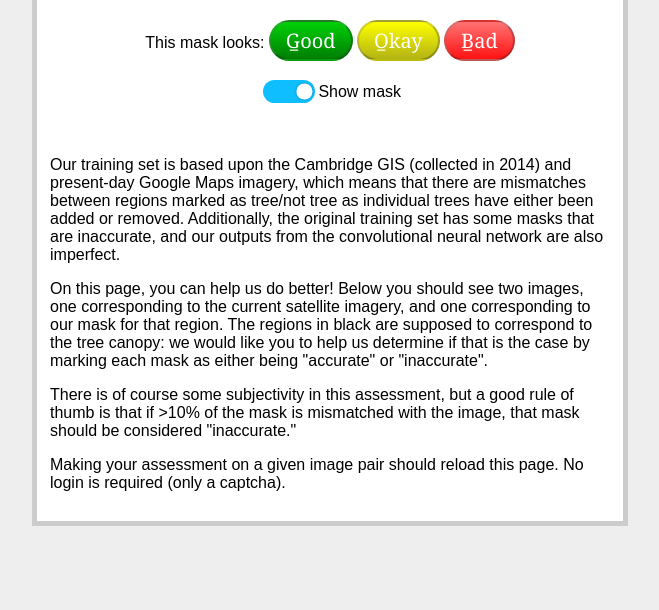
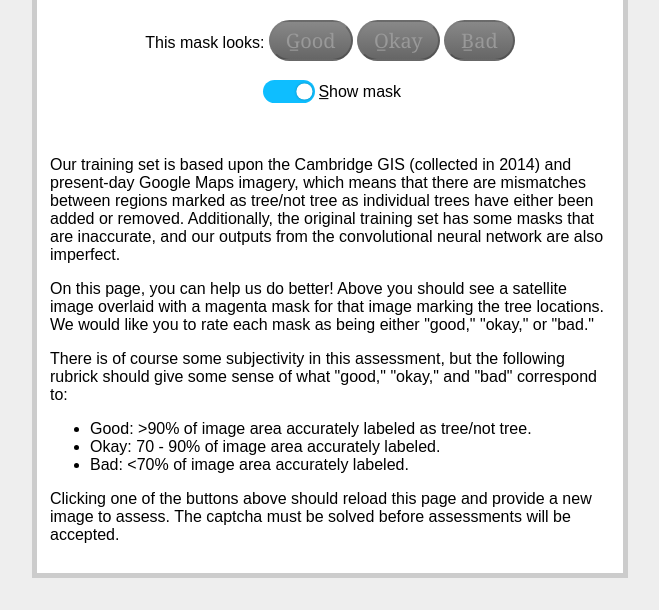
Before and after one commit to guillochon/humantree, a Flask app: page /help in a window 1280 px wide. Shown: the part 530-1140 px from the top of the page, without its empty margins (310-969 px from the left). Before the commit the page ends 1056 px from the top, so only its background shows below. Run offline with Flask 2, Linux system fonts and the light colour scheme; parts of the project's set-up code (start-up, migrations or seed data) failed here and were passed over; some libraries are stand-ins or nearby versions.

Commit message:
ENH: add keyboard shortcuts

```diff
--- a/humantree/static/style.css
+++ b/humantree/static/style.css
@@ -227,7 +227,7 @@
   -moz-border-radius: 28;
   border-radius: 28px;
   font-family: Georgia;
-  color: #ffffff;
+  color: #fff;
   font-size: 20px;
   padding: 5px 15px 5px 15px;
   text-decoration: none;
@@ -254,7 +254,7 @@
   -moz-border-radius: 28;
   border-radius: 28px;
   font-family: Georgia;
-  color: #ffffff;
+  color: #fff;
   font-size: 20px;
   padding: 5px 15px 5px 15px;
   text-decoration: none;
@@ -281,7 +281,7 @@
   -moz-border-radius: 28;
   border-radius: 28px;
   font-family: Georgia;
-  color: #ffffff;
+  color: #fff;
   font-size: 20px;
   padding: 5px 15px 5px 15px;
   text-decoration: none;
@@ -297,7 +297,7 @@
   text-decoration: none;
 }
 
-.btn:disabled .btn-red:disabled {
+.btn:disabled, .btn-red:disabled, .btn-yellow:disabled {
   background: #888;
   background-image: -webkit-linear-gradient(top, #888, #666);
   background-image: -moz-linear-gradient(top, #888, #666);
@@ -305,6 +305,7 @@
   background-image: -o-linear-gradient(top, #888, #666);
   background-image: linear-gradient(to bottom, #888, #666);
   text-decoration: none;
+  color: #999;
 }
 
 .btn:focus {
--- a/humantree/static/validate.js
+++ b/humantree/static/validate.js
@@ -1,3 +1,18 @@
+document.onkeyup = function(e) {
+  if (e.which == 71) {
+    document.getElementById('good').click();
+  }
+  else if (e.which == 79) {
+    document.getElementById('okay').click();
+  }
+  else if (e.which == 66) {
+    document.getElementById('bad').click();
+  }
+  else if (e.which == 83) {
+    document.getElementById('maskcheck').click();
+  }
+};
+
 function insertSrcs() {
   var ids = document.head.querySelector("[property=ids]").content.split(',');
   var i = Math.floor(Math.random() * ids.length);
--- a/humantree/templates/help.html
+++ b/humantree/templates/help.html
@@ -12,14 +12,14 @@
 </div>
 <form action="help" id="help" method="post">
   <input type="hidden" name="mask-num" id="mask-num">
-  <p class="centered">
+  <p class="centered" id="assess">
     This mask looks:
     <button type="submit" class="btn good" name="good" id="good" {% if captcha %} disabled {% endif %}>G&#818;ood</button>
     <button type="submit" class="btn-yellow good" name="okay" id="okay" {% if captcha %} disabled {% endif %}>O&#818;kay</button>
     <button type="submit" class="btn-red bad" name="bad" id="bad" {% if captcha %} disabled {% endif %}>B&#818;ad</button>
     <div class="showmask">
       <div class="switch_box box_1">
-        <input type="checkbox" class="switch_1" id="maskcheck" checked onclick="toggleMask()"><label>Show mask</label>
+        <input type="checkbox" class="switch_1" id="maskcheck" checked onclick="toggleMask()"><label>S&#818;how mask</label>
       </div>
     </div>
     <div class="error" {% if success %} style="display:none" {% endif %}>Captcha not valid!</div>
@@ -34,9 +34,15 @@
 
 <p>Our training set is based upon the Cambridge GIS (collected in 2014) and present-day Google Maps imagery, which means that there are mismatches between regions marked as tree/not tree as individual trees have either been added or removed. Additionally, the original training set has some masks that are inaccurate, and our outputs from the convolutional neural network are also imperfect.</p>
 
-<p>On this page, you can help us do better! Below you should see two images, one corresponding to the current satellite imagery, and one corresponding to our mask for that region. The regions in black are supposed to correspond to the tree canopy: we would like you to help us determine if that is the case by marking each mask as either being "accurate" or "inaccurate".</p>
+<p>On this page, you can help us do better! Above you should see a satellite image overlaid with a magenta mask for that image marking the tree locations. We would like you to rate each mask as being either "good," "okay," or "bad."</p>
 
-<p>There is of course some subjectivity in this assessment, but a good rule of thumb is that if >10% of the mask is mismatched with the image, that mask should be considered "inaccurate."</p>
+<p>There is of course some subjectivity in this assessment, but the following rubrick should give some sense of what "good," "okay," and "bad" correspond to:</p>
 
-<p>Making your assessment on a given image pair should reload this page. No login is required (only a captcha).</p>
+<ul>
+  <li>Good: &gt;90% of image area accurately labeled as tree/not tree.
+  <li>Okay: 70 - 90% of image area accurately labeled.
+  <li>Bad: &lt;70% of image area accurately labeled.
+</ul>
+
+<p>Clicking one of the buttons above should reload this page and provide a new image to assess. The captcha must be solved before assessments will be accepted.</p>
 {% endblock %}
```
Also changed, not shown: votes.json (+1 -1 lines).
